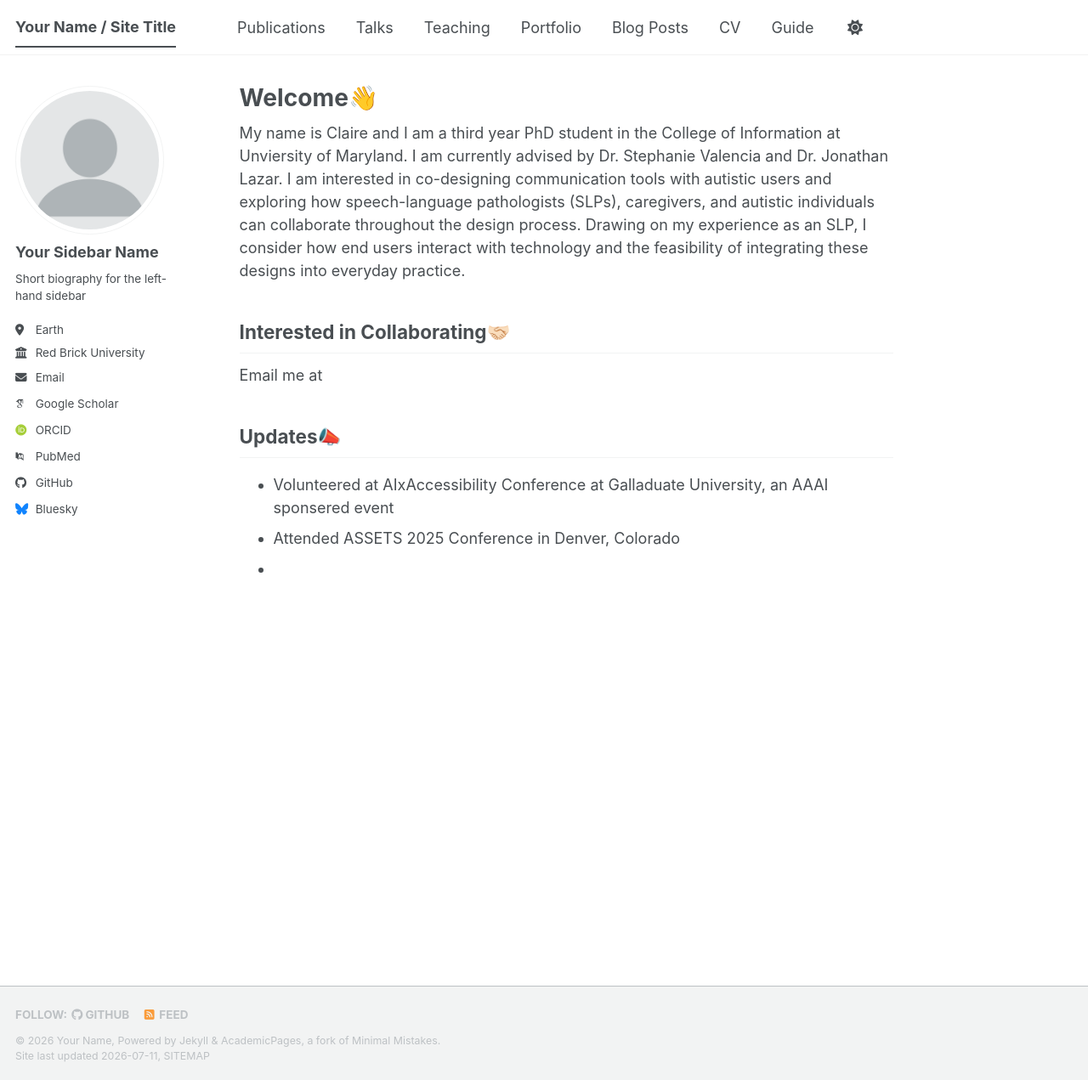
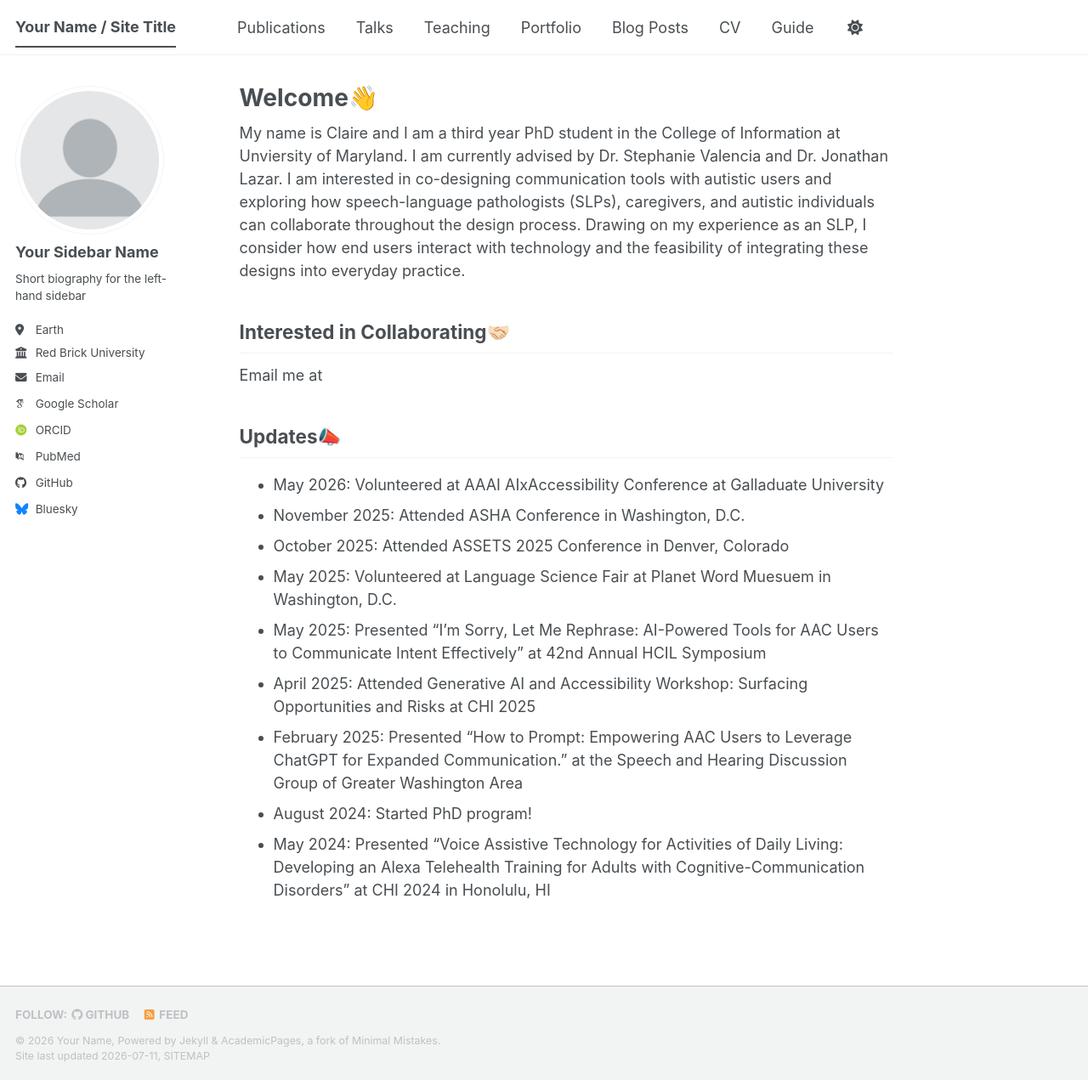
Before and after one commit to claireoconnor612/personalwebsite, a Jekyll site: the page built from _pages/about.md, in a window 1280 px wide and 1271 px high. Shown: the whole window at 85% size. Built offline with Jekyll 4.4.1, drawn with Linux system fonts in a browser that asks for light colours; some web fonts are replaced; a script bundle is joined from its source files by our own code; library files that are not in the unit come from our copies.

Commit message:
Revise updates section with recent events and presentations
Updated event participation and presentation details with new entries and corrected dates.

```diff
--- a/_pages/about.md
+++ b/_pages/about.md
@@ -15,6 +15,12 @@ Email me at
 
 ## Updates📣
 
-* Volunteered at AIxAccessibility Conference at Galladuate University, an AAAI sponsered event
-* Attended ASSETS 2025 Conference in Denver, Colorado
-*
+* May 2026: Volunteered at AAAI AIxAccessibility Conference at Galladuate University
+* November 2025: Attended ASHA Conference in Washington, D.C.
+* October 2025: Attended ASSETS 2025 Conference in Denver, Colorado
+* May 2025: Volunteered at Language Science Fair at Planet Word Muesuem in Washington, D.C.
+* May 2025: Presented "I’m Sorry, Let Me Rephrase: AI-Powered Tools for AAC Users to Communicate Intent Effectively" at 42nd Annual HCIL Symposium
+* April 2025: Attended Generative AI and Accessibility Workshop: Surfacing Opportunities and Risks at CHI 2025
+* February 2025: Presented "How to Prompt: Empowering AAC Users to Leverage ChatGPT for Expanded Communication." at the Speech and Hearing Discussion Group of Greater Washington Area
+* August 2024: Started PhD program!
+* May 2024: Presented "Voice Assistive Technology for Activities of Daily Living: Developing an Alexa Telehealth Training for Adults with Cognitive-Communication Disorders" at CHI 2024 in Honolulu, HI
```
